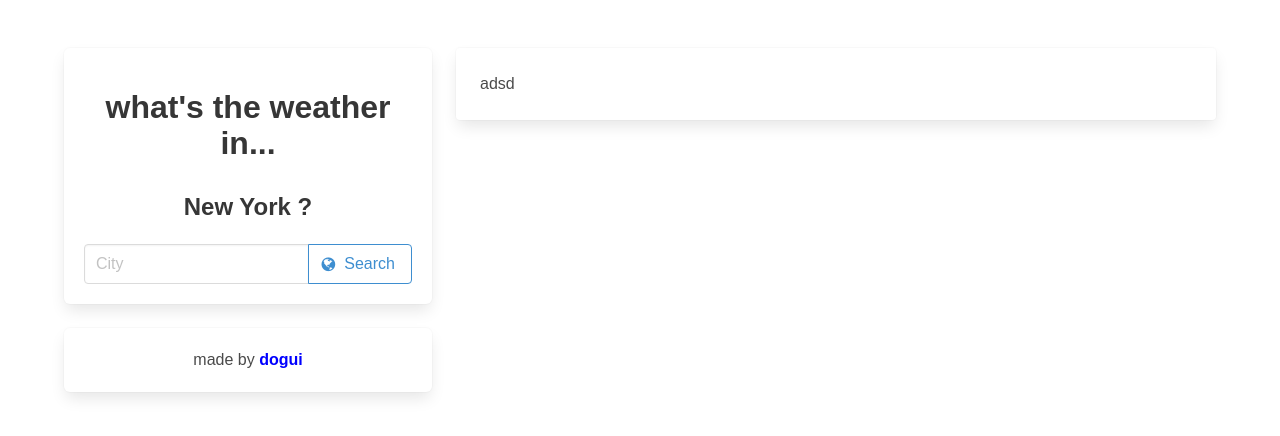
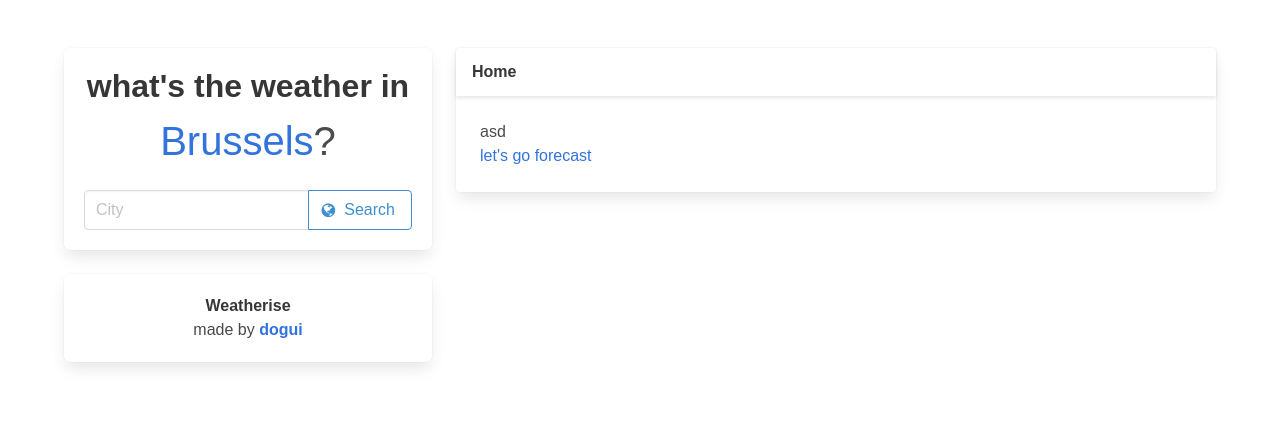
Before and after one commit to glhrmv/weatherise, a React (Create React App) app: page / in a window 1280 px wide. Shown: the top 436 px of the page. Built offline with nearby package versions, Linux system fonts and the light colour scheme.

Commit message:
Style components some more. Set everything up for API requests

```diff
--- a/src/components/App.js
+++ b/src/components/App.js
@@ -9,7 +9,7 @@ import NProgress from 'nprogress';
 
 import LeftMenu from './LeftMenu';
 import Home from './Home';
-import Results from './Results';
+import Forecast from './Forecast';
 
 export default class App extends React.Component {
   componentWillMount() {
@@ -32,7 +32,7 @@ export default class App extends React.Component {
               <div className="column is-8">
                 <Switch>
                   <Route exact path="/" component={Home} />
-                  <Route path="/" component={Results} />
+                  <Route path="/forecast" component={Forecast} />
                   <Route component={Home} />
                 </Switch>
               </div>
--- a/src/components/Home.js
+++ b/src/components/Home.js
@@ -1,9 +1,17 @@
 import React from 'react';
+
+import { Link } from 'react-router-dom';
 
 const Home = () => (
   <div className="card">
+    <div className="card-header">
+        <p className="card-header-title">
+          Home
+        </p>
+    </div>
     <div className="card-content">
-      <p>adsd</p>
+      <p>asd</p>
+      <Link to="/forecast">let's go forecast</Link>
     </div>
   </div>
 );
--- a/src/components/InfoBox.js
+++ b/src/components/InfoBox.js
@@ -2,7 +2,15 @@ import React from 'react';
 
 const InfoBox = () => (
   <div className="box has-text-centered">
-    <p>made by <strong><a href="https://github.com/dogui" rel="noopener">dogui</a></strong>
+    <p>
+      <strong>
+        Weatherise
+      </strong>
+    </p>
+    <p>
+      <span>
+        made by <strong><a href="https://github.com/dogui" rel="noopener">dogui</a></strong>
+      </span>
     </p>
   </div>
 );
--- a/src/components/LeftMenu.js
+++ b/src/components/LeftMenu.js
@@ -1,7 +1,7 @@
 import React from 'react';
 
+import SearchBox from './SearchBox';
 import InfoBox from './InfoBox';
-import SearchBox from './SearchBox';
 
 const LeftMenu = () => (
   <div>
--- a/src/components/Results.js
+++ /dev/null
@@ -1,16 +0,0 @@
-import React from 'react';
-
-const Results = (props) => (
-  <div className="card">
-    <div className="card-header">
-        <p className="card-header-title">
-          Results
-        </p>
-    </div>
-    <div className="card-content">
-      <p>results</p>
-    </div>
-  </div>
-);
-
-export default Results;
--- a/src/components/SearchBox.js
+++ b/src/components/SearchBox.js
@@ -1,25 +1,89 @@
 import React from 'react';
 
-const SearchBox = () => (
+import { init } from 'ityped';
+
+export default class SearchBox extends React.Component {
+  constructor(props) {
+    super(props);
+
+    this.state = {
+      cityName: '',
+    }
+
+    this.handleChange = this.handleChange.bind(this);
+    this.handleSubmit = this.handleSubmit.bind(this);
+  }
+
+  componentDidMount() {
+    init(this.cityName, {
+      strings: [
+        'New York',
+        'London',
+        'Brussels',
+        'Los Angeles',
+        'Oslo',
+        'Tokyo',
+        'Edinburgh',
+        'Porto',
+        'San Francisco',
+        'Dublin'
+      ],
+      typeSpeed: 50,
+      backSpeed: 60,
+      startDelay: 200,
+      backDelay: 1000,
+      showCursor: false,
+      loop: true
+    });
+  }
+
+  handleChange(e) {
+    e.target.value
+    ? this.setState({ cityName: e.target.value.trim() })
+    : this.setState({ cityName: e.target.innerHTML });
+  }
+
+  handleSubmit(e) {
+    e.preventDefault();
+    console.log('submitted');
+  }
+
+  render() {
+    return (
       <div className="box">
         <div className="content has-text-centered">
-      <h1 className="title-2">what's the weather in...</h1>
-      <h3 className="title-4">New York ?</h3>
+          <p className="title is-3"
+            >what's the weather in
+          </p>
+          <p className="subtitle is-2">
+            <span
+              onClick={this.handleChange}
+              className="suggestion-city"
+              ref={(s) => {this.cityName = s}}>
+            </span>?
+          </p>
         </div>
+        <form onSubmit={this.handleSubmit}>
           <div className="field has-addons has-addons-centered">
             <p className="control">
-        <input className="input" type="text" placeholder="City" />
+              <input
+                onChange={this.handleChange}
+                value={this.state.cityName}
+                className="input"
+                type="text"
+                placeholder="City" />
               </p>
             <p className="control">
-        <a className="button is-info is-outlined">
+              <button type="submit" className="button is-info is-outlined">
                 <span className="icon">
                   <i className="fa fa-globe"></i>
                 </span>
                 <span>Search</span>
-        </a>
+              </button>
             </p>
           </div>
+        </form>
       </div>
     );
-
-export default SearchBox;
+  }
+}
--- a/src/index.css
+++ b/src/index.css
@@ -10,16 +10,29 @@ body {
 }
 
 a {
-  color: blue;
+  color: #3273dc;
+}
+
+.suggestion-city {
+  color: #3273dc;
+}
+
+.suggestion-city:hover {
+  cursor: pointer;
+  text-decoration: underline;
+}
+
+.input:active, .input:focus {
+  border-color: #3273dc;
 }
 
 #nprogress .spinner-icon {
-  border-top-color: blue;
-  border-left-color: blue;
+  border-top-color: #3273dc;
+  border-left-color: #3273dc;
 }
 
 #nprogress .bar {
-  background: blue;
+  background: #3273dc;
 }
 
 .hero {
@@ -28,21 +41,21 @@ a {
 
 .nav-item a.is-tab, a.nav-item.is-tab {
   color: rgba(255, 255, 255, 0.9);
-  background-color: blue;
+  background-color: #3273dc;
 }
 
 .nav-item a.is-tab:hover, a.nav-item.is-tab:hover {
   border-bottom: 1px solid rgba(255, 255, 255, 0.8);
   color: rgba(255, 255, 255, 0.9);
-  background-color: blue;
+  background-color: #3273dc;
 }
 
 .nav-item a.is-tab.is-active, a.nav-item.is-tab.is-active {
   border-bottom: 3px solid rgba(255, 255, 255, 1);
   color: rgba(255, 255, 255, 1);
-  background-color: blue;
+  background-color: #3273dc;
 }
 
 .nav .nav-toggle:hover {
-  background-color: blue;
+  background-color: #3273dc;
 }
```
Also changed, not shown: package.json (+5 -2 lines), 2 other files (tests, documents, lock files or other folders). Lines whose indentation alone changed are shown as unchanged.
